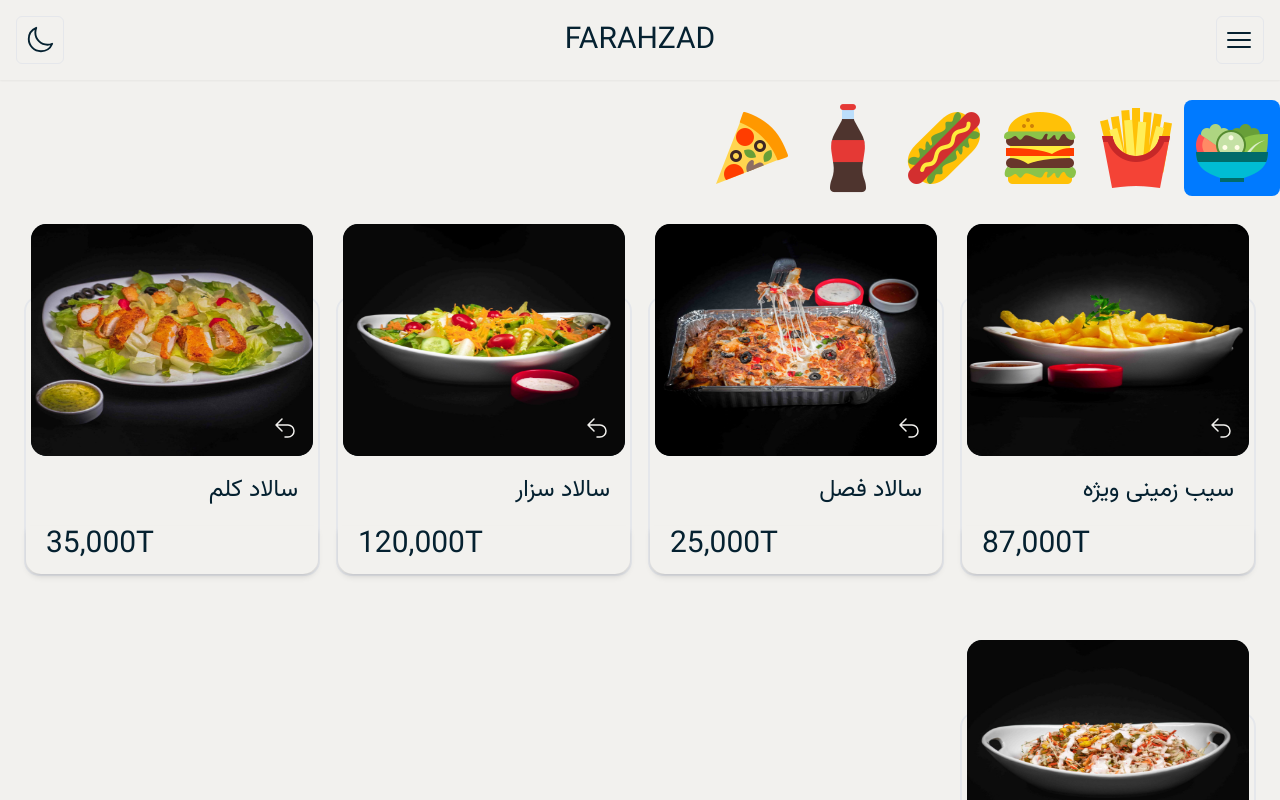
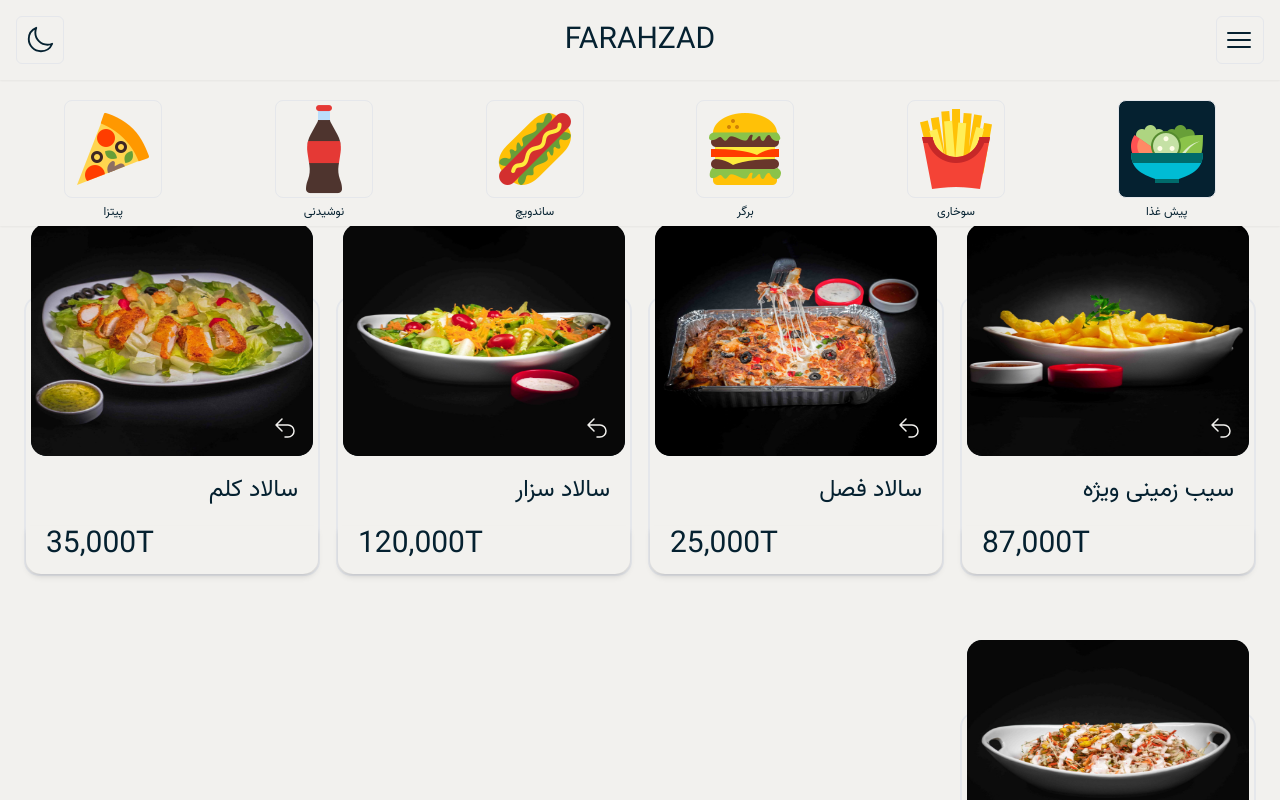
Before and after one commit to amirh4336/fast-food-project, a React (Create React App) app: page / in a window 1280 px wide. Shown: the top 800 px of the page. Built offline with nearby package versions, Linux system fonts and the light colour scheme.

Commit message:
first try for sub pagination

```diff
--- a/src/Components/App.js
+++ b/src/Components/App.js
@@ -195,36 +195,65 @@ function App() {
     clickable: true,
     renderBullet: function (index, className) {
       let imageUrl
+      let tabName
       switch (index) {
         case 0:
           imageUrl = apetizer
+          tabName = "پیش غذا"
           break;
         case 1:
           imageUrl = fried
+          tabName = "سوخاری"
           break;
         case 2:
           imageUrl = burger
+          tabName = "برگر"
           break;
         case 3:
           imageUrl = sandwich
+          tabName = "ساندویچ"
           break;
         case 4:
-            imageUrl = drinks
+          imageUrl = drinks
+          tabName = "نوشیدنی"
           break;
         case 5:
-            imageUrl = pizza
+          imageUrl = pizza
+          tabName = "پیتزا"
+        break;
+
+        default:
+          break;
+      }
+      return (
+        `<div class="rounded-lg flex flex-col justify-center swiper-pagination-bullet " >
+          <img class="rounded-lg border max-h-[90px mx-auto" alt="${tabName}" src="${imageUrl}" />
+          <p class="text-[.75rem] text-center p-0 m-0">${tabName}</p>
+        </div>`
+      )
+    },
+  };
+  const pagination2 = {
+    clickable: true,
+    renderBullet: function (index, className) {
+      let tabName
+      switch (index) {
+        case 0:
+          tabName = "ایتالیایی"
+          break;
+        case 1:
+          tabName = "آمریکایی"
           break;
 
         default:
           break;
       }
       return (
-        `<div class="rounded-lg flex flex-col swiper-pagination-bullet" >
-            <img src="${imageUrl}" />
-          </div>`
+        `<span class="rounded-xl text-base w-1/2 text-center border ${className}" >${tabName}</span>`
       )
     },
   };
+
 
   return (
     <main className="min-h-screen font-['Vazir'] bg-[#F2F1EE] text-[#052130] dark:bg-[#052130] dark:text-[#F2F1EE]  " >
@@ -245,7 +274,12 @@ function App() {
           <SwiperSlide>{<Menu page="listBurger" />}</SwiperSlide>
           <SwiperSlide>{<Menu page="listSandwich" />}</SwiperSlide>
           <SwiperSlide>{<Menu page="listPizzaItaly" Show={ShowSub} />}</SwiperSlide>
-          <SwiperSlide>{<Menu page="listPizzaAmerican" Show={ShowSub} />}</SwiperSlide>
+          <SwiperSlide>
+            <Swiper className="subSwiper" pagination={pagination2} modules={[Pagination]}>
+              <SwiperSlide>{<Menu page="listPizzaItaly" Show={ShowSub} />}</SwiperSlide>
+              <SwiperSlide>{<Menu page="listPizzaAmerican" Show={ShowSub} />}</SwiperSlide>
+            </Swiper>
+          </SwiperSlide>
           {/* <Route path="/listApetizer" element={<Menu page="listApetizer" />} />
           <Route path="/listDrink" element={<Menu page="listDrinks" />} />
           <Route path="/listFried" element={<Menu page="listFried" />} />
--- a/src/Components/styles.css
+++ b/src/Components/styles.css
@@ -1,82 +1,56 @@
-/* #app { height: 100% }
-html,
-body {
-  position: relative;
-  height: 100%;
+
+
+/* .swiper-pagination-bullet {
+
 } */
-/*
-body {
-  background: #eee;
-  font-family: Helvetica Neue, Helvetica, Arial, sans-serif;
-  font-size: 14px;
-  color: #000;
-  margin: 0;
-  padding: 0;
+
+.swiper-pagination-bullet-active img {
+  background: #052130;
 }
 
-.swiper {
-  width: 100%;
-  height: 100%;
-} */
-
-/* .swiper-slide {
-  text-align: center;
-  font-size: 18px;
-  background: #fff;
-
-  /* Center slide text vertically */
-  /* display: -webkit-box;
-  display: -ms-flexbox;
-  display: -webkit-flex;
-  display: flex;
-  -webkit-box-pack: center;
-  -ms-flex-pack: center;
-  -webkit-justify-content: center;
-  justify-content: center;
-  -webkit-box-align: center;
-  -ms-flex-align: center;
-  -webkit-align-items: center;
-  align-items: center; */
-/* } */
-/*
-.swiper-slide img {
-  display: block;
-  width: 100%;
-  height: 100%;
-  object-fit: cover;
-} */
-
-.swiper-pagination-bullet {
-  /* padding: 12px;
-  width: 50px;
-  height: 50px;
-  text-align: center;
-  line-height: 20px;
-  font-size: 12px;
-  color: #000;
-  opacity: 1;
-  background: rgba(0, 0, 0, 0.2); */
-}
-
-.swiper-pagination-bullet-active {
-  color: #fff;
-  background: #007aff;
-}
-
-.swiper-pagination {
-  transition: all ;
+.mySwiper .swiper-pagination {
+  max-height: 150px;
+  box-shadow: 0 1px 2px 0 rgb(0 0 0 / 0.05);
   position: fixed;
-  z-index: 100;
-  top: 100px;
-  display: flex;
-  transition-property: all;
-  transition-timing-function: cubic-bezier(0.4, 0, 0.2, 1);
-  transition-duration: 100ms;
-}
-
-.showHeader .swiper-pagination  {
+  z-index: 30;
+  top: 5rem;
+  display: grid;
   transition-property: all;
   transition-timing-function: cubic-bezier(0.4, 0, 0.2, 1);
   transition-duration: 300ms;
-  transform: translateY(-100px);
+  transition-delay: 300ms;
+  padding: 1.25rem 0.75rem 0px;
+  gap: 0.5rem;
+  width: 100%;
+  grid-template-columns: repeat(6, minmax(0, 1fr));
+  font-size: .75rem;
+  line-height: 1.75rem;
+  background-color: #F2F1EE;
 }
+
+.showHeader.mySwiper .swiper-pagination  {
+  transition-duration: 300ms;
+  transform: translateY(-5rem);
+  transition-delay: 100ms;
+}
+
+.subSwiper .swiper-pagination {
+  top: 198px ;
+  position: fixed;
+  z-index: 100;
+  display: flex;
+  background: #F2F1EE;
+  padding: .5rem;
+  padding-top: 0;
+}
+
+.subSwiper .swiper-pagination-bullet-active {
+  background: #052130;
+  color: #F2F1EE;
+}
+
+.showHeader .subSwiper .swiper-pagination  {
+  transition-duration: 300ms;
+  transform: translateY(0);
+  transition-delay: 100ms;
+}
```
